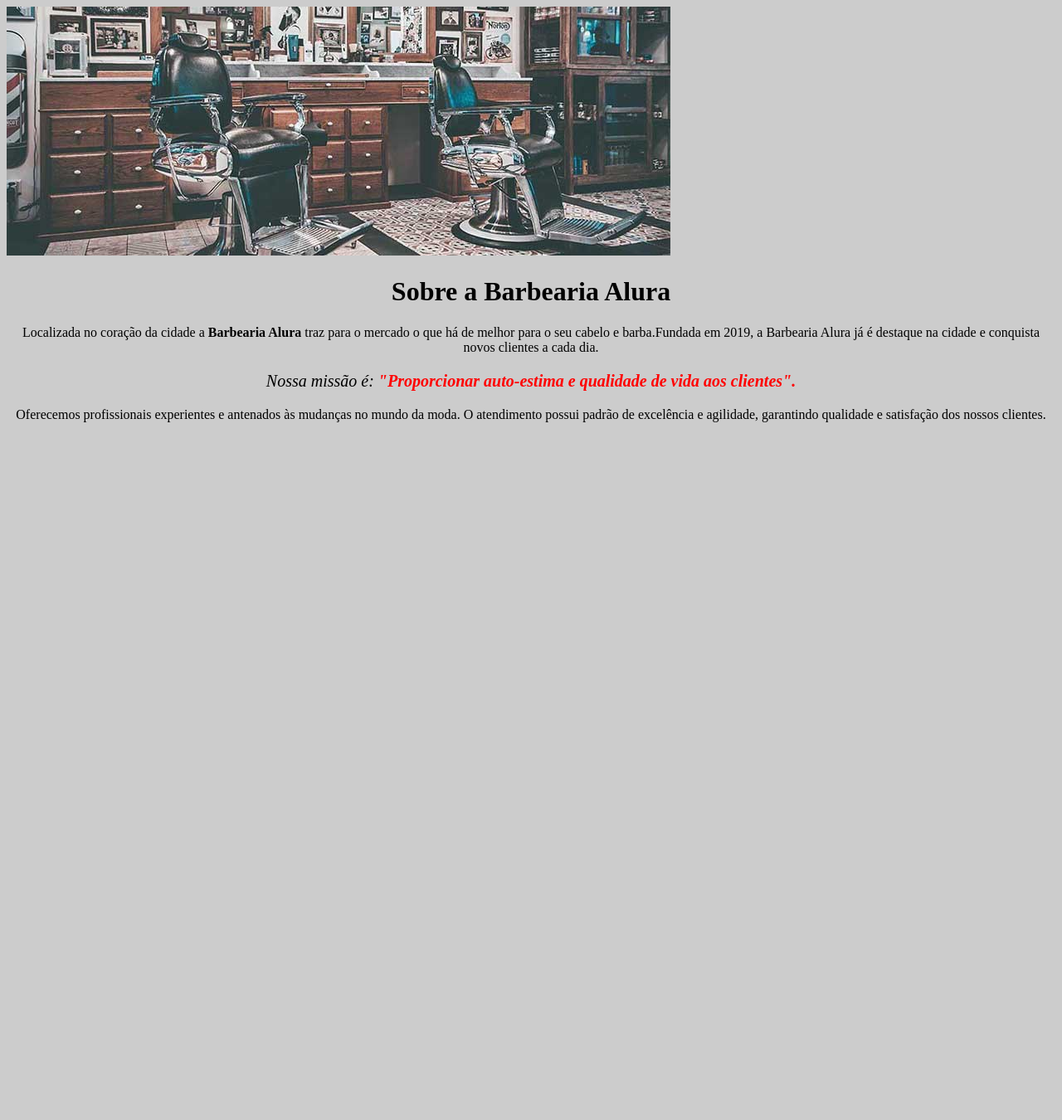
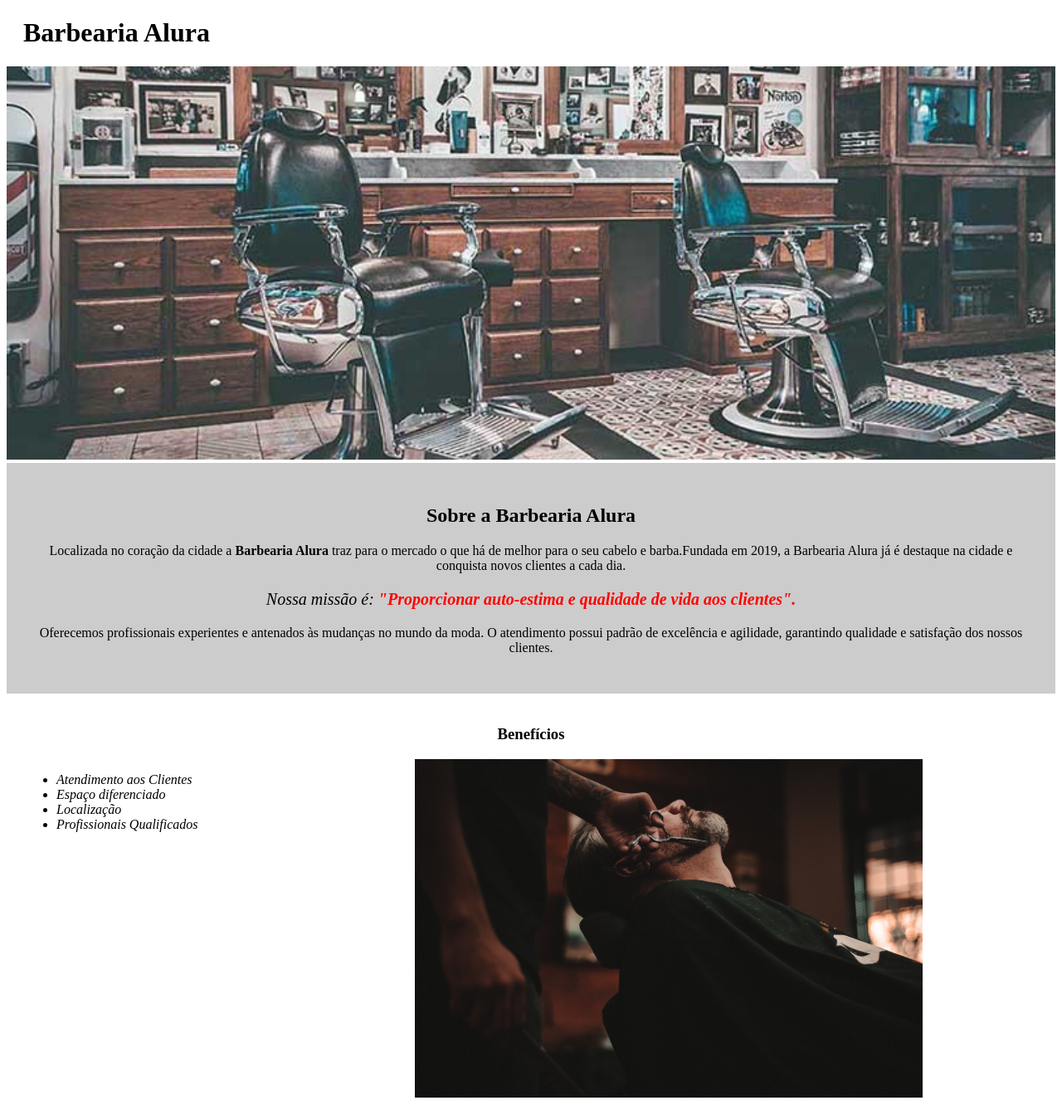
Before and after one commit to davisbanow/front_end-1trimestre, a plain HTML site: page index.html in a window 1280 px wide. Shown: the whole page at 83% size. Before the commit the page ends 800 px from the top, so only its background shows below. Drawn offline with Linux system fonts and the light colour scheme.

Commit message:
Add files via upload

```diff
--- a/index.html
+++ b/index.html
@@ -9,13 +9,29 @@
     </head>
 
     <body>
-        <img src="banner.jpg" alt="">
-        <h1>Sobre a Barbearia Alura</h1>
+        <header>
+            <h1 class="titulo-principal">Barbearia Alura</h1>
+        </header>
+        <img  id="banner" src="banner.jpg" alt="">
+        <div class="principal">
+        <h2 class="titulo-centralizado">Sobre a Barbearia Alura</h2>
 
         <p>Localizada no coração da cidade a <strong>Barbearia Alura</strong> traz para o mercado o que há de melhor para o seu cabelo e barba.Fundada em 2019, a Barbearia Alura já é destaque na cidade e conquista novos clientes a cada dia.</p>
 
         <p id="missao"><em> Nossa missão é: <strong>"Proporcionar auto-estima e qualidade de vida aos clientes".</strong></em></p>
 
          <p>Oferecemos profissionais experientes e antenados às mudanças no mundo da moda. O atendimento possui padrão de excelência e agilidade, garantindo qualidade e satisfação dos nossos clientes.</p>
-    </body>
+        </div>
+
+        <div class="beneficios">
+         <h3 class="titulo-centralizado">Benefícios</h3>
+        <ul>
+            <li class="itens">Atendimento aos Clientes</li>
+            <li class="itens">Espaço diferenciado</li>
+            <li class="itens">Localização</li>
+            <li class="itens">Profissionais Qualificados</li>
+        </ul>
+        <img src="beneficios.jpg" class="imagembeneficios">
+    </div>
+        </body>
 </html>
--- a/style.css
+++ b/style.css
@@ -1,8 +1,18 @@
 body{
-    background: #CCCCCC
+
+}
+#banner{
+    width: 100%;
+}
+.principal {
+    background:#CCCCCC;
+    padding: 30px;
+}
+.titulo-principal{
+    padding-left: 20px;
 }
 
-h1{
+.titulo-centralizado {
     text-align: center;
 }
 
@@ -17,3 +27,26 @@ p {
 em strong{
     color: #FF0000;
 }
+
+.itens {
+
+    font-style: italic;
+}
+
+.beneficios {
+    background: #FFFFFF;
+    padding: 20px;
+
+}
+
+
+ul{
+   display: inline-block;
+   vertical-align: top;
+   width: 20%;
+   margin-right: 15%;
+}
+
+.imagembeneficios{
+    width: 50%;
+}
```
